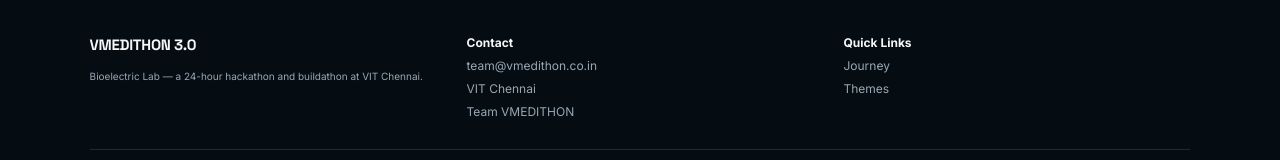
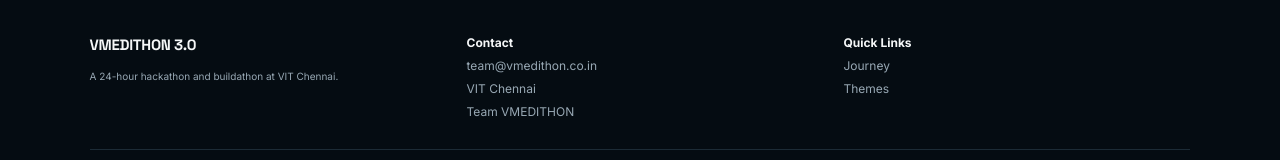
Before and after one commit to VMedithon/website, a React (Vite) app: page / in a window 1280 px wide. Shown: the part 7600-7760 px from the top of the page. Built offline with nearby package versions, Linux system fonts and the light colour scheme.

Commit message:
chore(footer): drop 'Bioelectric Lab' prefix from tagline

```diff
--- a/src/App.tsx
+++ b/src/App.tsx
@@ -568,7 +568,7 @@
 			<div>
 				<strong className="brand" style={{ color: "#f5f7f8" }}>VMEDITHON 3.0</strong>
 				<small style={{ display: "block", marginTop: 8, color: "#98a8b4" }}>
-					Bioelectric Lab — a 24-hour hackathon and buildathon at VIT Chennai.
+					A 24-hour hackathon and buildathon at VIT Chennai.
 				</small>
 			</div>
 			<div>
```
